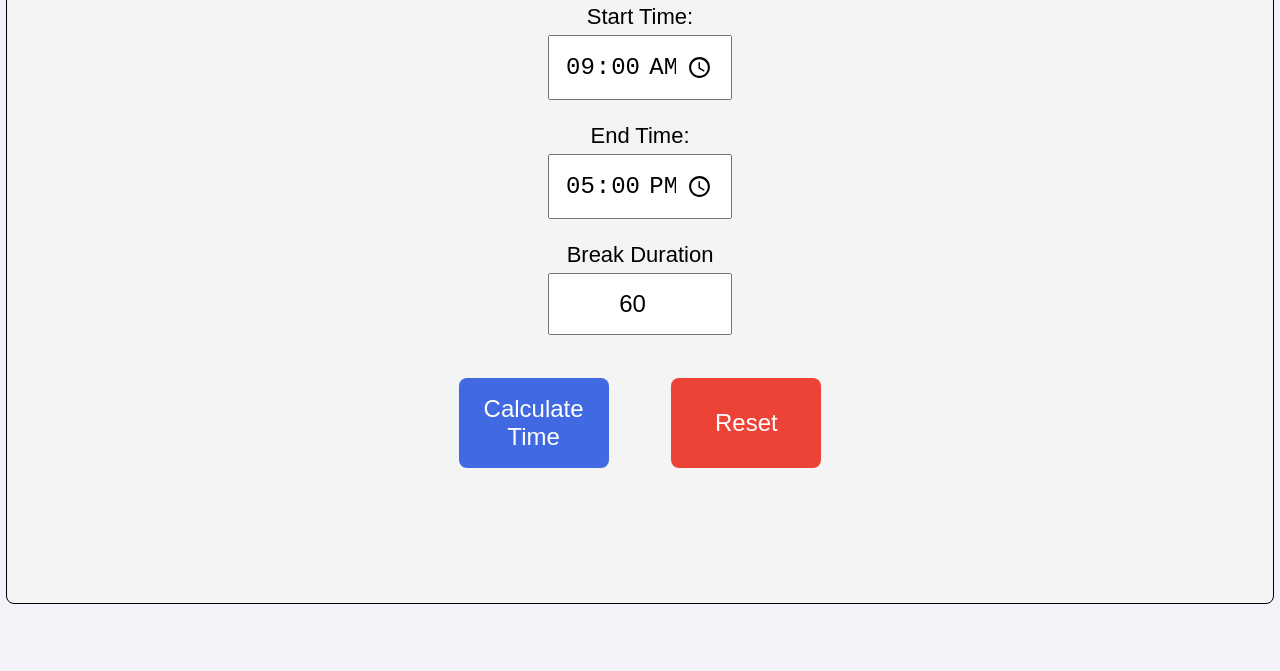
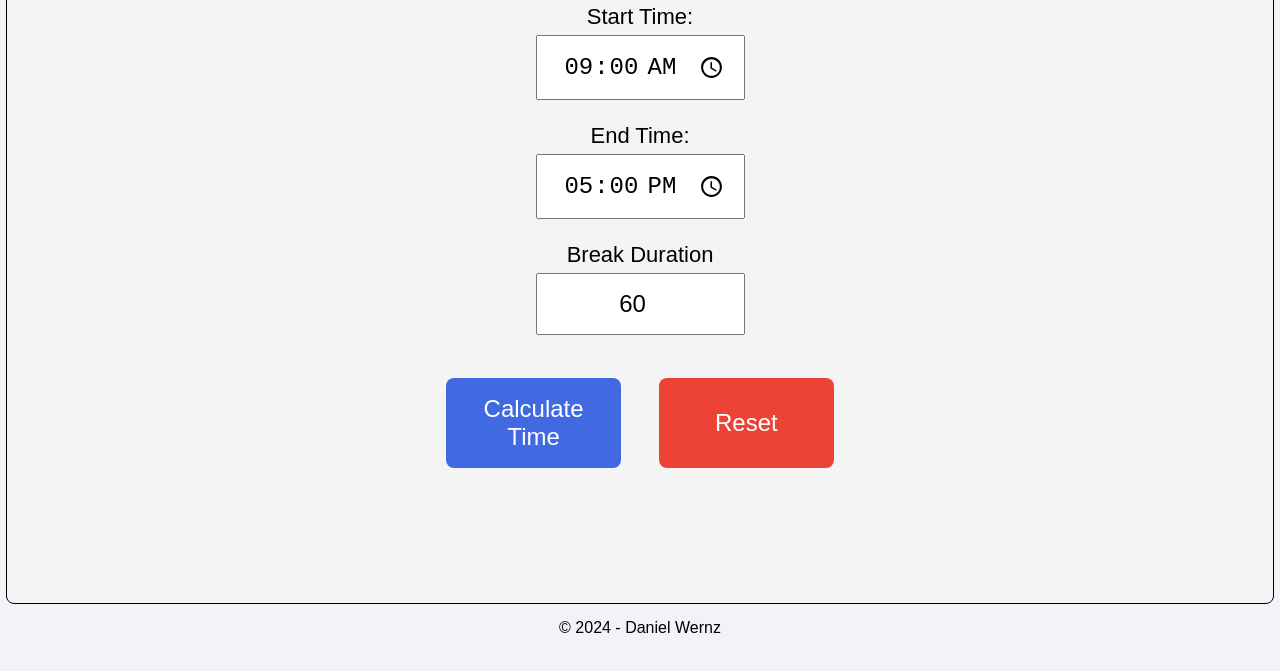
Before and after one commit to dwernz/hour_calculator, a plain HTML site: page index.html in a window 1280 px wide. Shown: the part 79-750 px from the top of the page. Drawn offline with Linux system fonts and the light colour scheme.

Commit message:
update: style.css

```diff
--- a/index.html
+++ b/index.html
@@ -28,6 +28,7 @@
 
         <ul id="time-list"></ul>
     </div>
+    <footer>&copy; 2024 - Daniel Wernz</footer>
 
     <script type="text/javascript" src="script.js"></script>
 </body>
--- a/style.css
+++ b/style.css
@@ -29,7 +29,7 @@ label {
 }
 
 input {
-    width: 150px;
+    width: 175px;
     font-size: 24px;
     padding: 15px;
     margin: 0 auto;
@@ -53,7 +53,7 @@ button {
     padding: 15px;
     border-radius: 8px;
     margin: 25px auto 0;
-    width: 150px;
+    width: 175px;
     height: 90px;
     border: none;
     background-color: #4169e1;
@@ -82,3 +82,8 @@ h2 {
     text-align: center;
     margin: 25px auto 0px;
 }
+
+footer {
+    text-align: center;
+    margin-bottom: 15px;
+}
```
